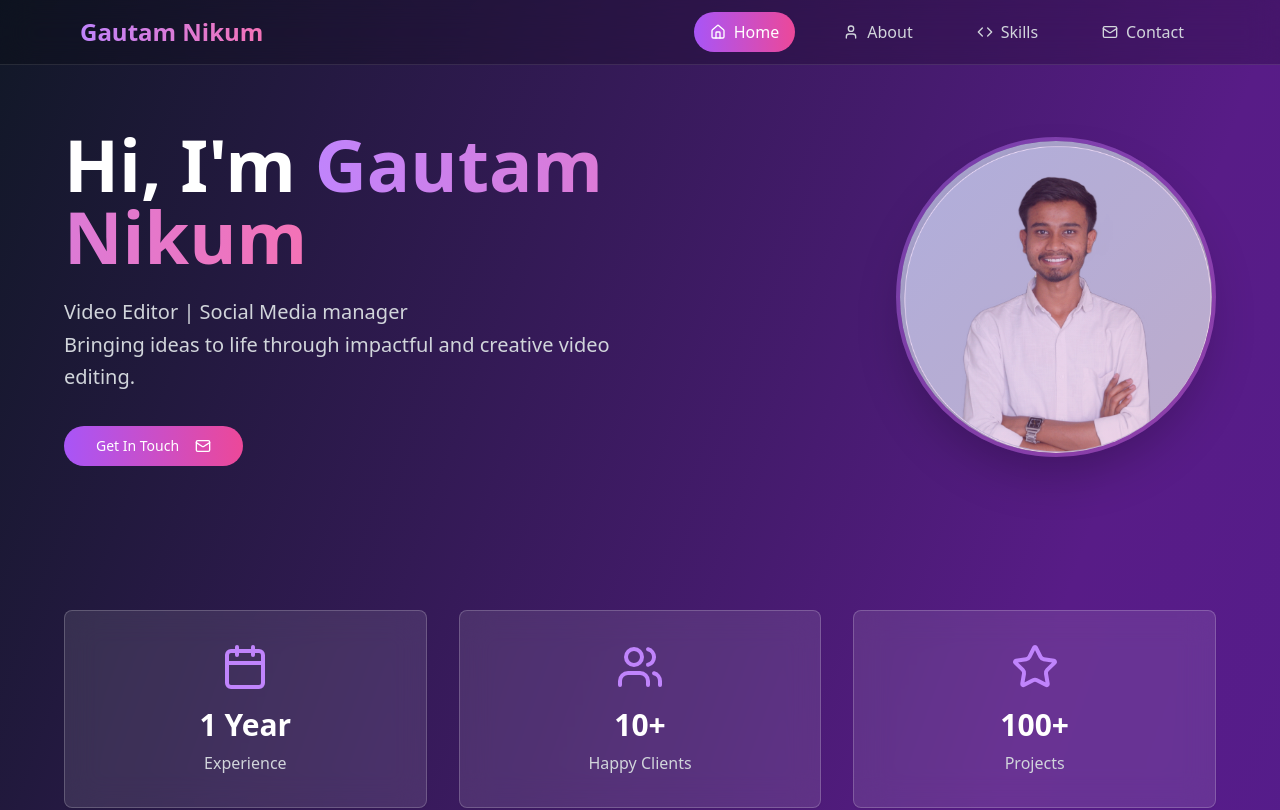
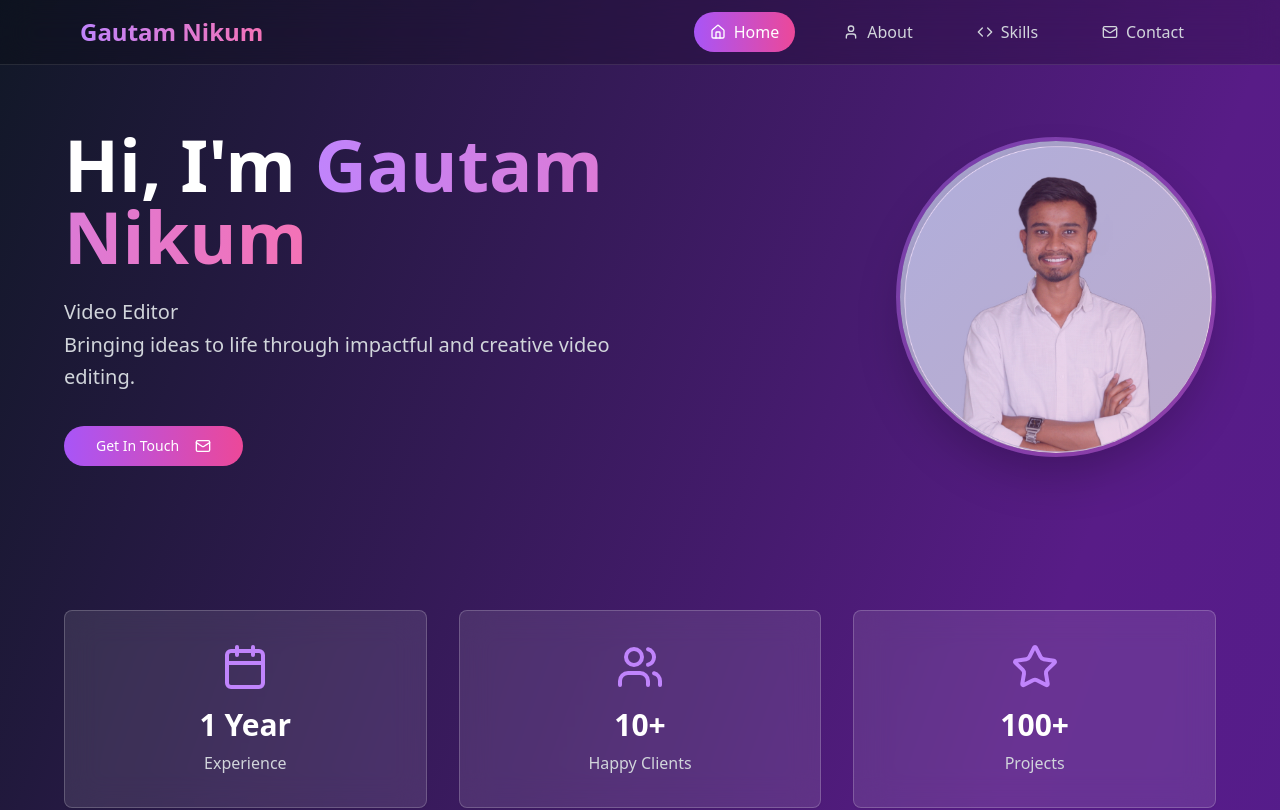
Before and after one commit to GautamNikum/Portfolio_UI, a React (Vite) app: page /#/ in a window 1280 px wide. Shown: the top 810 px of the page. Built offline with nearby package versions, Linux system fonts and the light colour scheme.

Commit message:
Update Home.tsx

```diff
--- a/src/pages/Home.tsx
+++ b/src/pages/Home.tsx
@@ -24,7 +24,7 @@ const Home = () => {
               </h1>
               <p className="text-xl text-gray-300 mb-8 leading-relaxed">
 
-              Video Editor | Social Media manager
+              Video Editor
                 <blockquote> Bringing ideas to life through impactful and creative video editing.</blockquote>
 
               </p>
```
